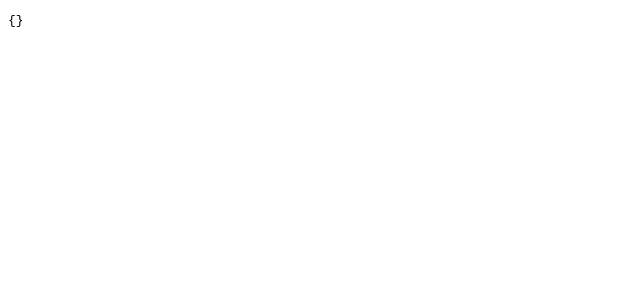
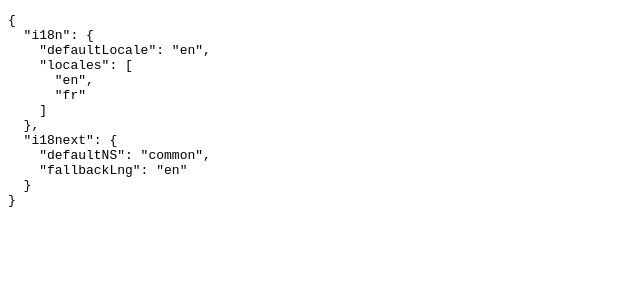
Before and after one commit to wagerfield/next-vercel-test, a Next.js app: page / in a window 1280 px wide. Shown: the top 300 px of the page, without its empty margins (0-640 px from the left). Built offline with nearby package versions, Linux system fonts and the light colour scheme.

Commit message:
revert: tests

```diff
--- a/next.config.js
+++ b/next.config.js
@@ -1,4 +1,8 @@
 module.exports = {
+  i18n: {
+    defaultLocale: "en",
+    locales: ["en", "fr"]
+  },
   i18next: {
     defaultNS: "common",
     fallbackLng: "en"
--- a/pages/index.jsx
+++ b/pages/index.jsx
@@ -1,17 +1,17 @@
 export const getStaticProps = () => {
-  const config = require("../next.config")
+  let config = require("../next.config")
 
-  console.log(config)
+  if (typeof config === "function") config = config()
 
   return {
     props: {
-      i18next: {}
+      config
     }
   }
 }
 
-export const IndexPage = ({ i18next }) => (
-  <pre>{JSON.stringify(i18next, null, 2)}</pre>
+export const IndexPage = ({ config }) => (
+  <pre>{JSON.stringify(config, null, 2)}</pre>
 )
 
 export default IndexPage
```
